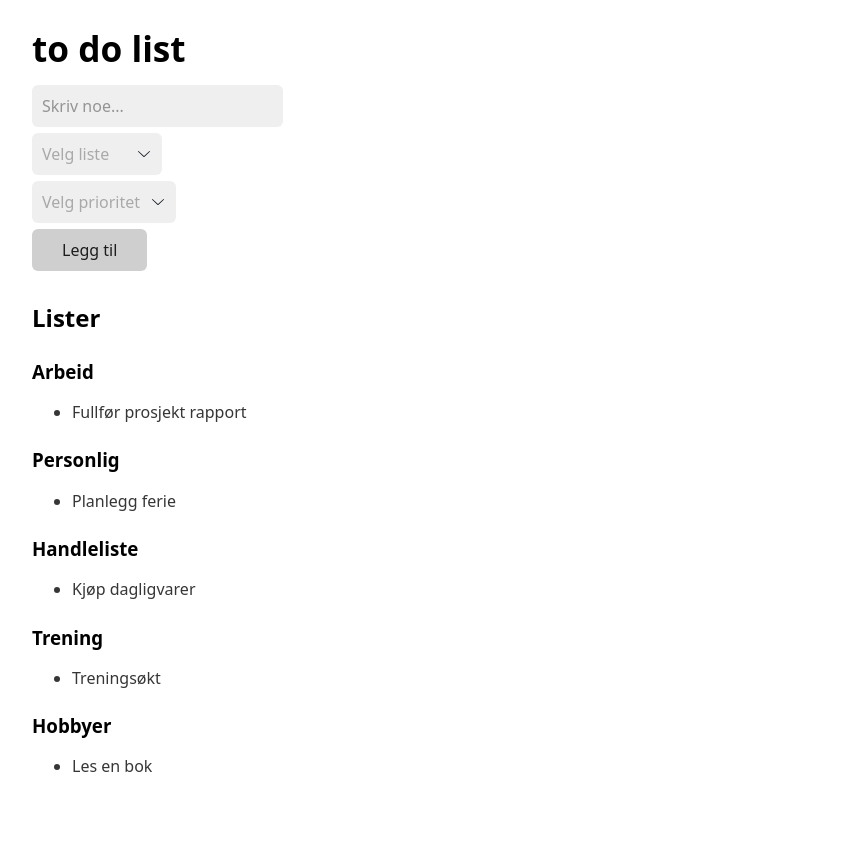
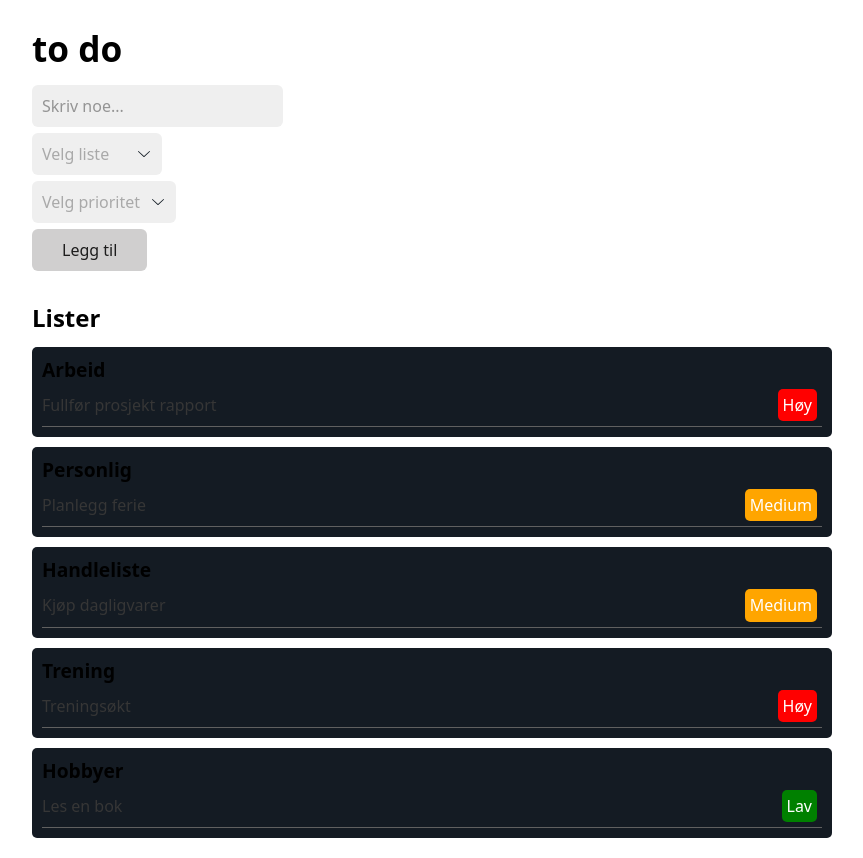
Before and after one commit to AdrianNilsen/to_do_list, a Flask app: page / in a window 1280 px wide. Shown: the whole page, without its empty margins (208-1071 px from the left). Before the commit the page ends 772 px from the top, so only its background shows below. Run offline with Flask 3, Linux system fonts and the light colour scheme; data comes from the database, SQL or seed files in the repository.

Commit message:
frontend visning av lister

```diff
--- a/app.py
+++ b/app.py
@@ -24,6 +24,7 @@ def index():
         list_id = request.form.get("list")
         priority = request.form.get("priority")
 
+
         if text:
             # Insert the text into the database
             connection = get_db_connection()
--- /dev/null
+++ b/static/css/style.css
@@ -0,0 +1,56 @@
+.lists {
+    display: flex;
+    flex-direction: column;
+    gap: 10px;
+}
+
+.list {
+    padding: 10px;
+    border-radius: 5px;
+    background-color: #141b23;
+
+}
+
+h3 {
+    margin: 0;
+    font-size: 1.2em;
+    border-radius: 5px 5px 0 0;
+}
+
+.low {
+    background-color: green;
+}
+
+.medium {
+    background-color: orange;
+}
+
+.high {
+    background-color: red;
+}
+
+.low,
+.medium,
+.high {
+    position: relative;
+    color: white;
+    padding: 5px;
+    border-radius: 5px;
+    height: min-content;
+    margin: 5px;
+
+}
+
+.todo {
+
+    display: flex;
+    flex-direction: row;
+    align-items: center;
+    justify-content: space-between;
+    border-bottom: 1px solid #606060;
+}
+
+p {
+    margin: 0;
+    padding: 0;
+}
--- a/templates/index.html
+++ b/templates/index.html
@@ -6,10 +6,13 @@
     <meta name="viewport" content="width=device-width, initial-scale=1.0">
     <title>Input og Liste</title>
     <link rel="stylesheet" href="https://cdn.jsdelivr.net/npm/water.css@2/out/water.css">
+    <link rel="stylesheet" href="{{ url_for('static', filename='css/style.css') }}">
 </head>
 
 <body>
-    <h1>to do list</h1>
+    <div class="forms">
+
+        <h1>to do</h1>
         <form method="POST">
             <input type="text" name="text_input" placeholder="Skriv noe..." required>
             <select name="list" required>
@@ -35,18 +38,36 @@
             </style>
             <button type="submit">Legg til</button>
         </form>
+        <form action=""></form>
+    </div>
 
     <h2>Lister</h2>
+    <div class="lists">
+
         {% for list in lists %}
+        <div class="list">
+
             <h3>{{ list.name }}</h3>
-    <ul>
+            <div>
                 {% for text in text_list %}
                 {% if text.list_id == list.id %}
-        <li>{{ text.title }}</li>
+                <div class="todo">
+                    <p>{{ text.title }}</p>
+                    {% if text.priority == "high" %}
+                    <div class="{{ text.priority }}">Høy</div>
+                    {% elif text.priority == "medium" %}
+                    <div class="{{ text.priority }}"> Medium </div>
+                    {% elif text.priority == "low" %}
+                    <div class="{{ text.priority }}">Lav</div>
+                    {% endif %}
+
+                </div>
                 {% endif %}
                 {% endfor %}
-    </ul>
+            </div>
+        </div>
         {% endfor %}
+    </div>
 </body>
 
 </html>
```
Lines whose indentation alone changed are shown as unchanged.
